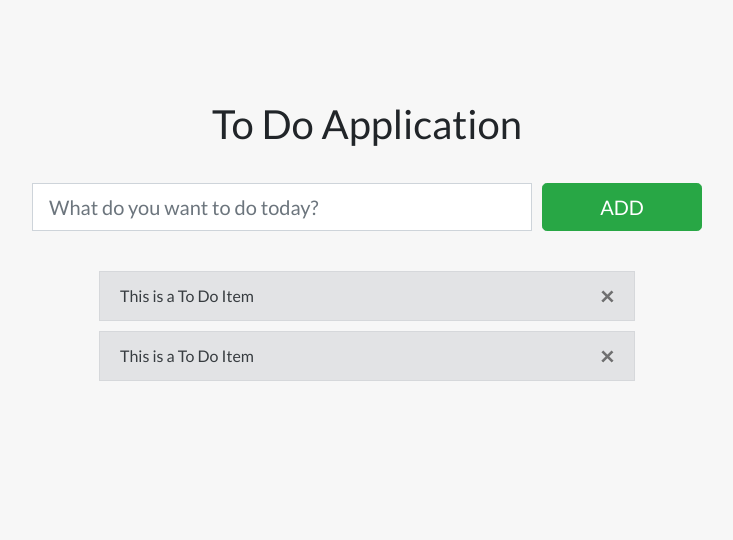
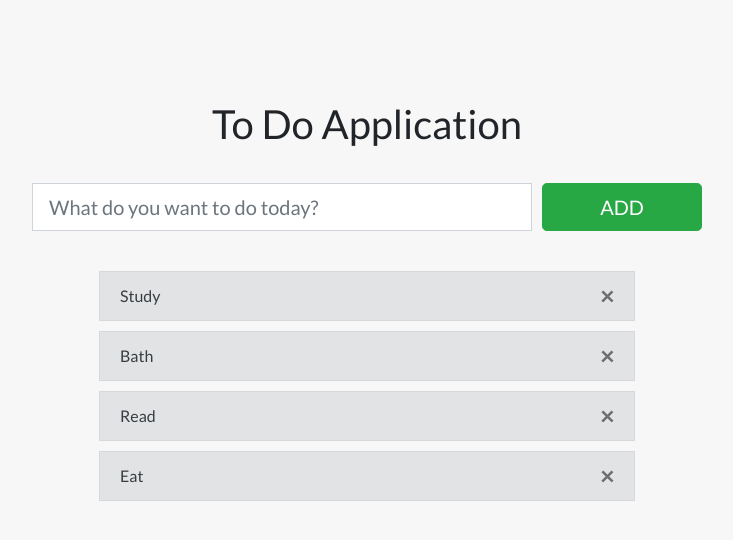
Before and after one commit to kaurman23/react-todo-list, a React (Create React App) app: page / in a window 1280 px wide. Shown: the top 540 px of the page, without its empty margins (273-1006 px from the left). Built offline with nearby package versions, Linux system fonts and the light colour scheme.

Commit message:
Add Global State

```diff
--- a/src/App.js
+++ b/src/App.js
@@ -3,15 +3,18 @@ import './App.css';
 import {Header} from "./components/Header";
 import {AddItem} from "./components/AddItem";
 import {ItemList} from "./components/ItemList";
-
+import {GlobalProvider} from "./contexts/GlobalState"
 
 function App() {
   return (
-    <div className="container">
-     <Header />
-     <AddItem />
-     <ItemList />
-    </div>
+    <GlobalProvider>
+      <div className="container">
+        <Header />
+        <AddItem />
+        <ItemList />
+      </div>
+    </GlobalProvider>
+
   );
 }
 
--- a/src/components/AddItem.js
+++ b/src/components/AddItem.js
@@ -1,12 +1,18 @@
-import React from 'react'
+import React, {useState} from 'react'
 
 export const AddItem = () => {
+
+    const [todo, setTodo] = useState('');
+
+
     return (
         <form>
             <div className="form-row add-item">
                 <div className="col-12 col-md-9">
                     <input type="text" className="form-control form-control-lg"
-                    placeholder="What do you want to do today?" />
+                    placeholder="What do you want to do today?"
+                    value={todo} onChange={ (e) => setTodo(e.target.value)}
+                     />
                 </div>
                 <div className="col-12 col-md-3">
                     <button className="btn btn-success btn-block btn-lg">ADD</button>
--- a/src/components/Item.js
+++ b/src/components/Item.js
@@ -1,10 +1,10 @@
 import React from 'react'
 
-export const Item = () => {
+export const Item = ({job}) => {
     return (
         <div className="item-list ">
             <div className="alert alert-secondary">
-                This is a To Do Item
+                {job}
                 <button type="button" className="close" data-dismiss="alert">
                     &times;
                 </button>
--- a/src/components/ItemList.js
+++ b/src/components/ItemList.js
@@ -1,10 +1,15 @@
-import React from 'react'
-import {Item} from './Item'
+import React, {useContext} from 'react'
+import {Item} from './Item';
+import { GlobalContext} from "../contexts/GlobalState"
+
 export const ItemList = () => {
+    const {items} = useContext(GlobalContext);
+
     return (
         <>
-            <Item />
-            <Item />
+            {items.map(item =>
+                <Item key={item.id} job={item.todo} />
+            )}
         </>
 
 
--- /dev/null
+++ b/src/contexts/AppReducer.js
@@ -0,0 +1,6 @@
+export default (state, action) => {
+    switch(action.type) {
+        default:
+            return state
+    }
+}
--- /dev/null
+++ b/src/contexts/GlobalState.js
@@ -0,0 +1,30 @@
+import React, {createContext, useReducer} from "react";
+import AppReducer from './AppReducer'
+
+//initial state
+const initialState = {
+    items: [
+        {id: 1, todo: "Study"},
+        {id: 2, todo: "Bath"},
+        {id: 3, todo: "Read"},
+        {id: 4, todo: "Eat"}
+    ]
+}
+
+//context
+export const GlobalContext = createContext(initialState);
+
+//Provider Component
+export const GlobalProvider = ({children}) => {
+    const [state, dispatch] = useReducer(AppReducer, initialState);
+
+    return(
+        <GlobalContext.Provider value={
+            {
+                items: state.items
+            }
+        }>
+        {children}
+        </GlobalContext.Provider>
+    )
+}
```
